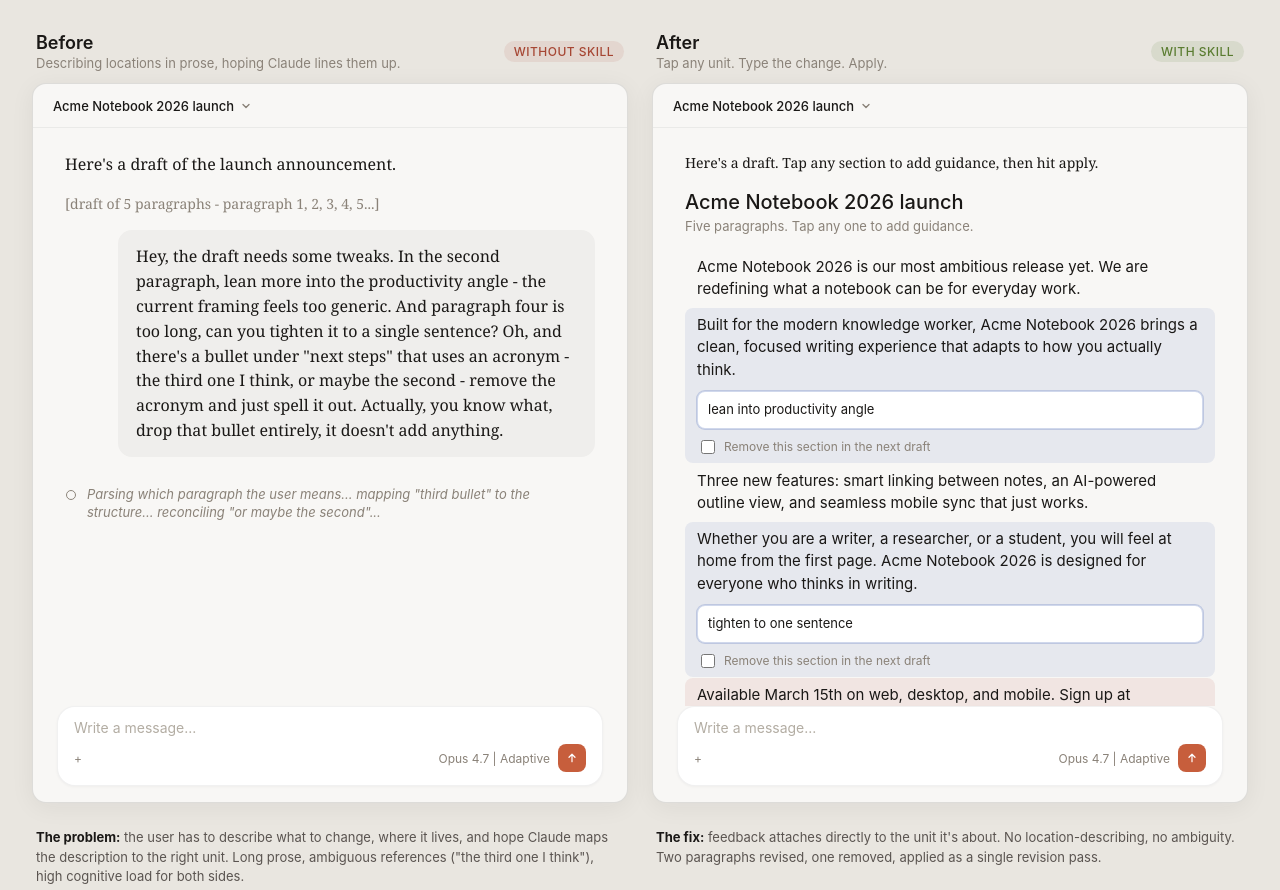
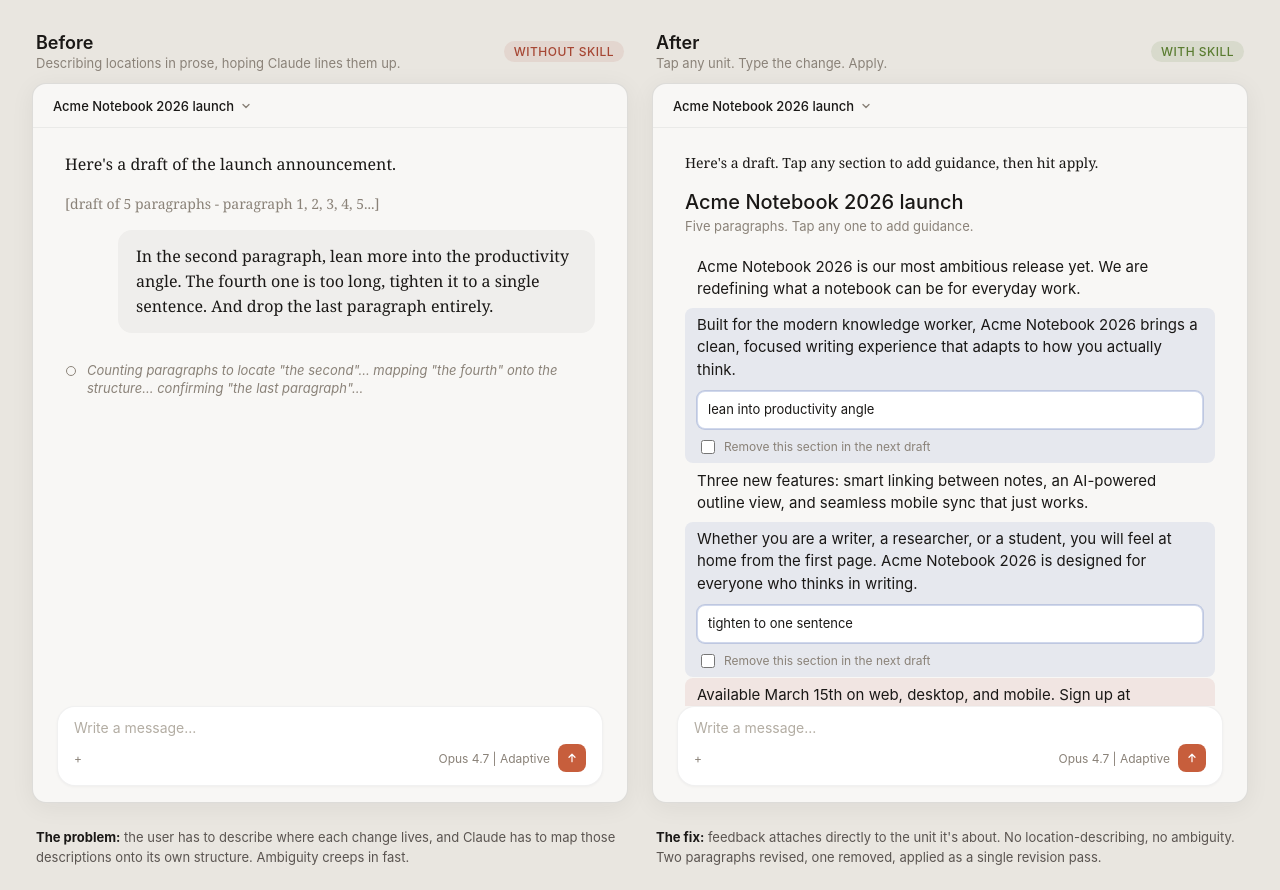
Before and after one commit to jordanl17/claude-skill-targetable-feedback, a plain HTML site: page demo/comparison.html in a window 1280 px wide. Shown: the top 890 px of the page. Drawn offline with Linux system fonts and the light colour scheme.

Commit message:
docs: tighten readme demo section

```diff
--- a/demo/comparison.html
+++ b/demo/comparison.html
@@ -264,12 +264,12 @@
             <div class="assistant-line" style="color: var(--text-tertiary); font-size: 14px;">[draft of 5 paragraphs - paragraph 1, 2, 3, 4, 5...]</div>
 
             <div class="user-message">
-              Hey, the draft needs some tweaks. In the second paragraph, lean more into the productivity angle - the current framing feels too generic. And paragraph four is too long, can you tighten it to a single sentence? Oh, and there's a bullet under "next steps" that uses an acronym - the third one I think, or maybe the second - remove the acronym and just spell it out. Actually, you know what, drop that bullet entirely, it doesn't add anything.
+              In the second paragraph, lean more into the productivity angle. The fourth one is too long, tighten it to a single sentence. And drop the last paragraph entirely.
             </div>
 
             <div class="thinking">
               <svg class="icon" viewBox="0 0 16 16" fill="none"><circle cx="8" cy="8" r="6" stroke="currentColor" stroke-width="1.3"/></svg>
-              <span>Parsing which paragraph the user means... mapping "third bullet" to the structure... reconciling "or maybe the second"...</span>
+              <span>Counting paragraphs to locate "the second"... mapping "the fourth" onto the structure... confirming "the last paragraph"...</span>
             </div>
 
           </div>
@@ -292,7 +292,7 @@
       </div>
 
       <p class="annotation">
-        <strong>The problem:</strong> the user has to describe what to change, where it lives, and hope Claude maps the description to the right unit. Long prose, ambiguous references ("the third one I think"), high cognitive load for both sides.
+        <strong>The problem:</strong> the user has to describe where each change lives, and Claude has to map those descriptions onto its own structure. Ambiguity creeps in fast.
       </p>
     </div>
 
```
Also changed, not shown: README.md, demo/comparison.png.
